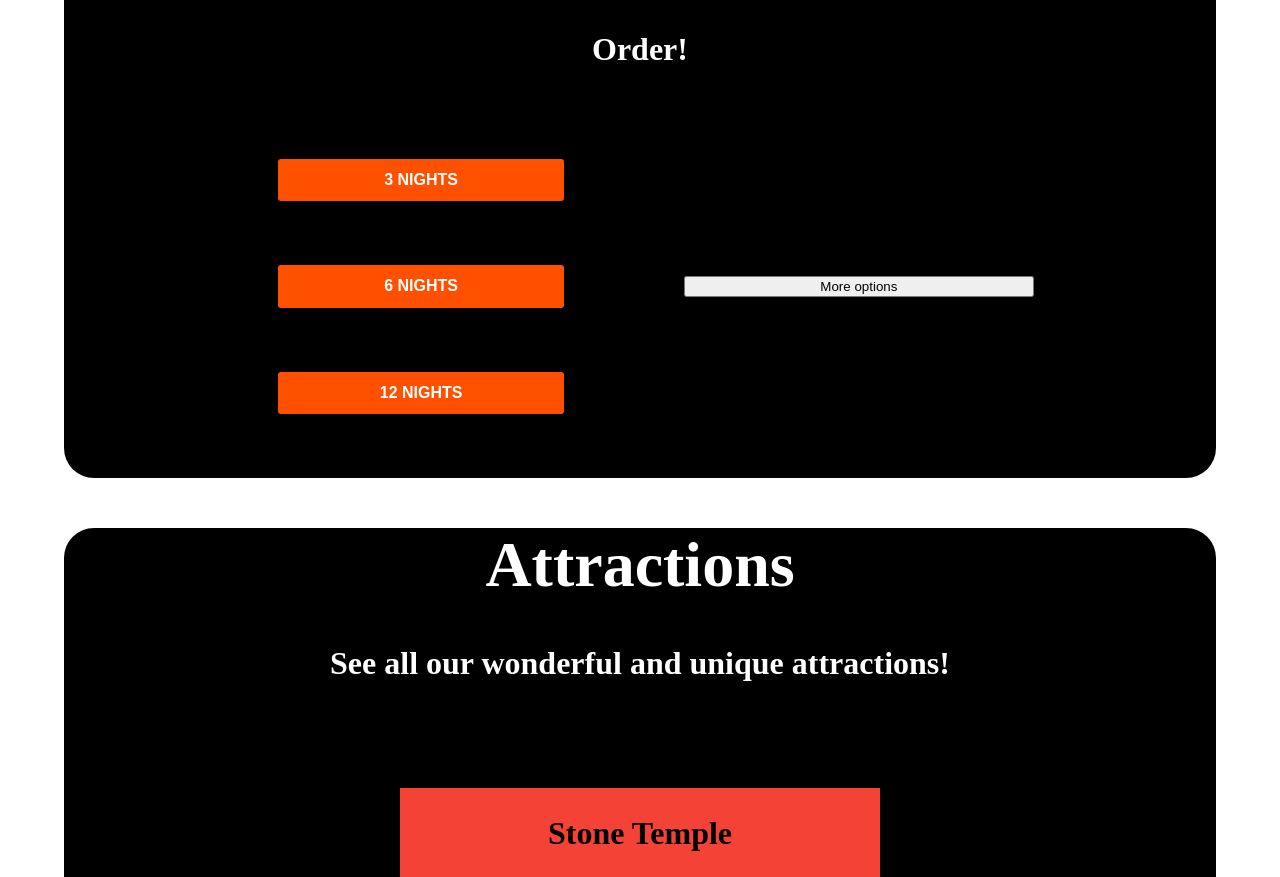
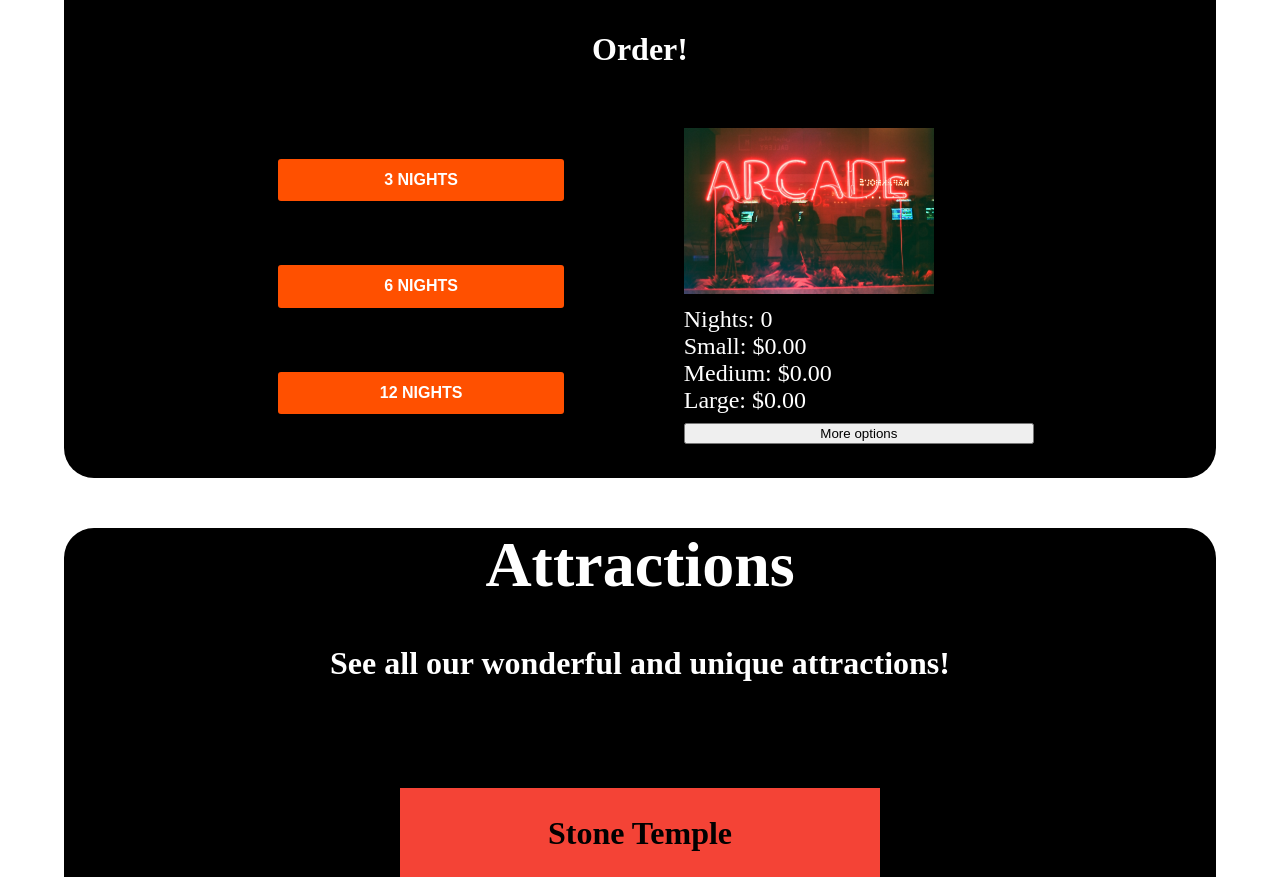
Before and after one commit to staten-island-tech/vue-project-2-ebt, a Nuxt app in the folder project/: page / in a window 1280 px wide. Shown: the part 2000-2877 px from the top of the page. Built offline with nearby package versions, Linux system fonts and the light colour scheme.

Commit message:
tickets done

```diff
--- a/project/components/tickets.vue
+++ b/project/components/tickets.vue
@@ -5,13 +5,24 @@
     <main class="home">
       <section class="display">
         <div class="display2">
-        <button @click="addItem()" class="btn1">3 Nights</button>
-        <button @click="addItem()" class="btn1">6 Nights</button>
-        <button @click="addItem()" class="btn1">12 Nights</button>
+        <button @click="switchRoom(0)" class="btn1">3 Nights</button>
+        <button @click="switchRoom(1)" class="btn1">6 Nights</button>
+        <button @click="switchRoom(2)" class="btn1">12 Nights</button>
         </div>
 
         <div class="display2">
-        <main v-if="active" class="roomdisplay">
+        <main class="roomdisplay">
+          <img src="arcade.jpg" alt="hotelo" class="img2">
+        <section class="space1">
+          <div>Nights: {{ active.nights }}</div>
+          <div>Small: {{pricetag(active.priceSmall)}} </div>
+          <div>Medium: {{pricetag(active.priceMedium)}}</div>
+          <div>Large: {{pricetag(active.priceLarge)}}</div>
+        </section>
+        </main>
+
+
+<!--         <main v-if="active" class="roomdisplay">
           <img src="arcade.jpg" alt="hotelo" class="img2">
         <section class="space1" v-for="items in order" :key="items.nights">
           <div>Nights: {{ items.nights }}</div>
@@ -19,7 +30,7 @@
           <div>Medium: {{pricetag(items.priceMedium)}}</div>
           <div>Large: {{pricetag(items.priceLarge)}}</div>
         </section>
-        </main>
+        </main> -->
         <button class="checkout-btn">More options</button>
       </div>
       </section>
@@ -60,15 +71,13 @@ export default {
           priceLarge: 5000,
         },
       ],
-      order: [
-           {
-          nights: 3,
-          priceSmall: 1200,
-          priceMedium: 1500,
-          priceLarge: 2100,
+
+      active: {
+          nights: 0,
+          priceSmall: 0,
+          priceMedium: 0,
+          priceLarge: 0,
         },
-      ],
-      active: false,
     };
   },
   methods: {
@@ -76,8 +85,8 @@ export default {
       let pricenum = Number(prices).toFixed(2);
       return `$${pricenum}`;
     },
-     addItem () {
-      this.active = !this.active;
+    switchRoom: function (numero) {
+      this.active = this.rooms[numero];
     },
 
   },
@@ -86,7 +95,7 @@ export default {
 
 <style>
 .img2 {
-  width: 200px;
+  width: 250px;
   height: auto;
 }
 .title-text {
```
